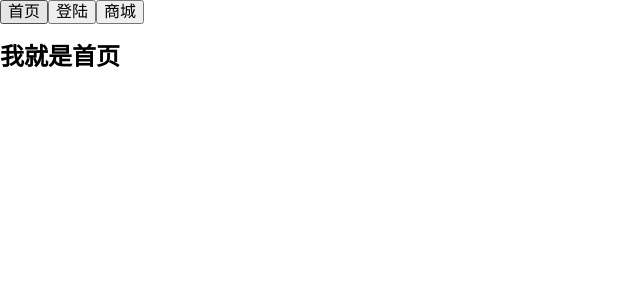
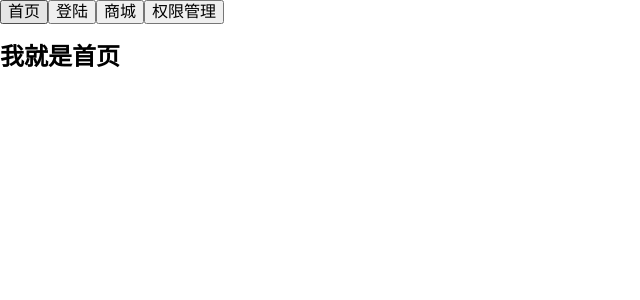
Before and after one commit to kevinY2cn/supermall, a Vue app: page /home in a window 1280 px wide. Shown: the top 300 px of the page, without its empty margins (0-640 px from the left). Built offline with nearby package versions, Linux system fonts and the light colour scheme.

Commit message:
添加权限管理路由

```diff
--- a/src/App.vue
+++ b/src/App.vue
@@ -5,6 +5,8 @@
     <router-link to="/login" tag="button">登陆</router-link>
 
     <router-link to="/shop" tag="button">商城</router-link>
+
+    <router-link to="/authority" tag="button">权限管理</router-link>
     <router-view/>
 <!--    <h2>{{isLogin}}</h2>-->
 <!--    <verification></verification>-->
--- a/src/router/index.js
+++ b/src/router/index.js
@@ -6,6 +6,7 @@ const Home = () => import('../views/Home')
 const Login = () => import('../views/Login')
 const Register = () => import('../views/Register')
 const Shop = () => import('../views/Shop')
+const Authority = () => import('../views/Authority')
 
 //1.安装VueRouter
 Vue.use(VueRouter)
@@ -30,6 +31,10 @@ const routes = [
   {
     path: '/shop',
     component: Shop
+  },
+  {
+    path: '/authority',
+    component: Authority
   }
 ]
 
```
